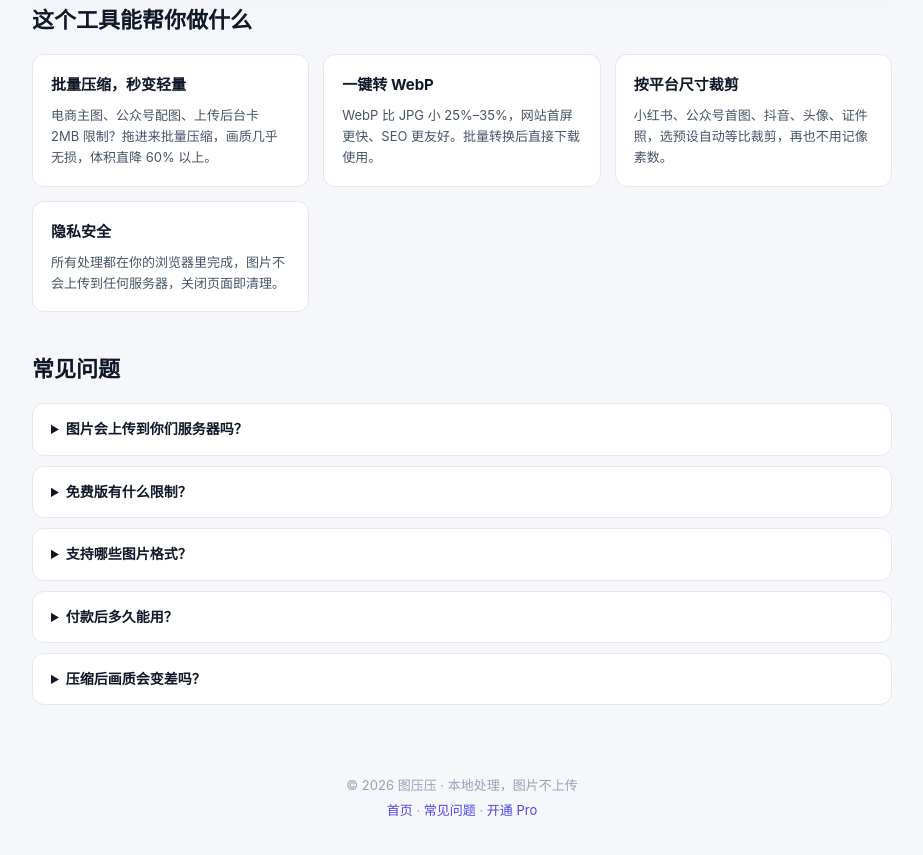
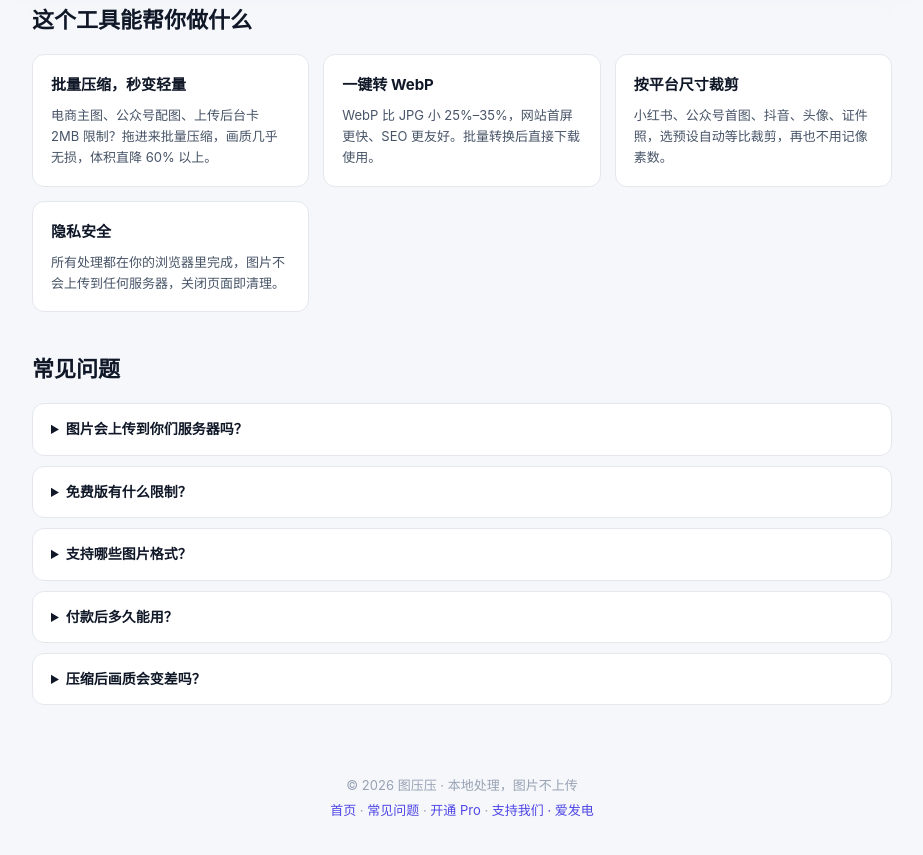
Before and after one commit to yx111222/imgtool, a plain HTML site: page public/index.html in a window 1280 px wide. Shown: the part 1181-2036 px from the top of the page, without its empty margins (178-1101 px from the left). Drawn offline with Linux system fonts and the light colour scheme.

Commit message:
chore: 页脚与 README 添加爱发电支持入口

```diff
--- a/public/index.html
+++ b/public/index.html
@@ -175,7 +175,7 @@
 
 <footer class="site-footer">
   <p>© 2026 图压压 · 本地处理，图片不上传</p>
-  <p class="footer-links"><a href="./">首页</a> · <a href="#faq">常见问题</a> · <a href="#pro">开通 Pro</a></p>
+  <p class="footer-links"><a href="./">首页</a> · <a href="#faq">常见问题</a> · <a href="#pro">开通 Pro</a> · <a href="https://afdian.com/a/imgtool-7bw" target="_blank" rel="noopener">支持我们 · 爱发电</a></p>
 </footer>
 
 <div class="modal hidden" id="proModal" role="dialog" aria-modal="true" aria-labelledby="modalTitle">
```
Also changed, not shown: public/assets/brand-avatar.jpg (added), public/assets/brand-cover.jpg (added), 1 other file.
